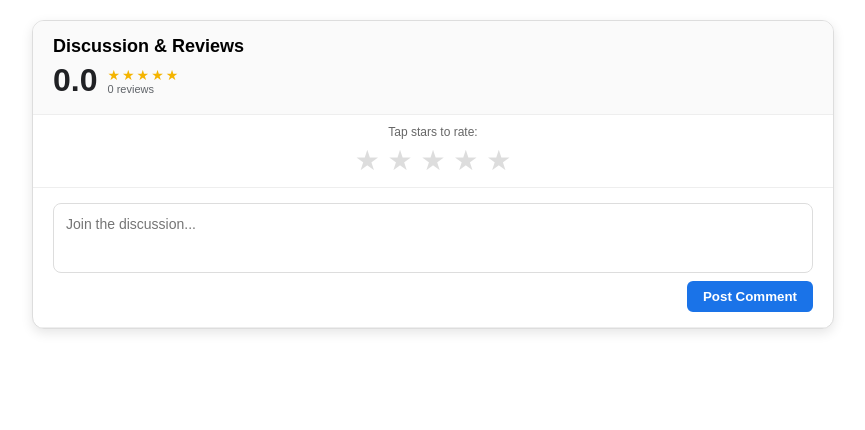
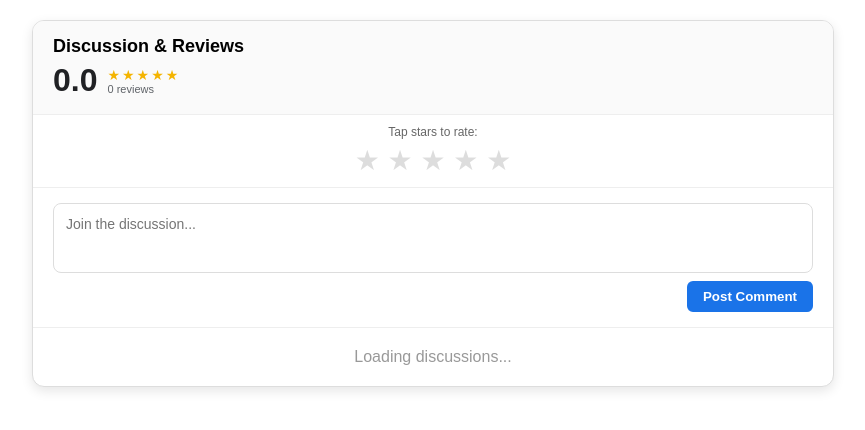
Before and after one commit to HimanshuTyagiJi/TyagiCore, a Jekyll site: the page Comment.html, which Jekyll copies as it is, in a window 1280 px wide. Shown: the top 430 px of the page, without its empty margins (207-1072 px from the left). Built offline with Jekyll 4.4.1, drawn with Linux system fonts in a browser that asks for light colours; some of the changed lines change nothing that is shown.

Commit message:
Update Comment.html

```diff
--- a/Comment.html
+++ b/Comment.html
@@ -37,11 +37,13 @@
   <div id="tc-main-editor" class="tc-editor-box">
     <textarea id="tc-input" placeholder="Join the discussion..."></textarea>
     <div style="text-align:right; margin-top:8px;">
-      <button onclick="handleAction('0')" class="tc-post-btn">Post Comment</button>
+      <button id="main-post-btn" onclick="handleAction('0')" class="tc-post-btn">Post Comment</button>
     </div>
   </div>
 
-  <div id="tc-feed" class="tc-feed"></div>
+  <div id="tc-feed" class="tc-feed">
+    <div style="padding:20px; text-align:center; color:#999;">Loading discussions...</div>
+  </div>
 </div>
 
 <style>
@@ -57,13 +59,14 @@
   .tc-u-name { font-size: 12px; font-weight: bold; max-width: 80px; overflow: hidden; text-overflow: ellipsis; white-space: nowrap; }
   .tc-logout-btn { border:none; background:none; color:#d93025; font-size:10px; cursor:pointer; font-weight:bold; }
   .tc-user-rate-box { padding: 10px; text-align: center; border-bottom: 1px solid #eee; }
-  .tc-stars-input { font-size: 28px; color: #ddd; cursor: pointer; }
+  .tc-stars-input { font-size: 28px; color: #ddd; cursor: pointer; user-select: none; }
   .tc-s.active { color: #f4b400; }
   .tc-editor-box { padding: 15px 20px; border-bottom: 1px solid #eee; }
-  textarea { width: 100%; height: 70px; padding: 12px; border: 1px solid #ddd; border-radius: 8px; resize: none; box-sizing: border-box; font-family: inherit; font-size: 14px; outline: none; }
+  textarea { width: 100%; height: 70px; padding: 12px; border: 1px solid #ddd; border-radius: 8px; resize: none; box-sizing: border-box; font-family: inherit; font-size: 14px; outline: none; transition: border 0.2s; }
   textarea:focus { border-color: #1a73e8; }
   .tc-post-btn { background: #1a73e8; color: #fff; border: none; padding: 8px 16px; border-radius: 6px; cursor: pointer; font-weight: bold; }
-  .tc-card { padding: 15px 20px; border-bottom: 1px solid #f1f1f1; }
+  .tc-post-btn:disabled { background: #ccc; cursor: not-allowed; }
+  .tc-card { padding: 15px 20px; border-bottom: 1px solid #f1f1f1; position: relative; }
   .tc-card.reply { margin-left: 45px; border-left: 2px solid #ddd; background: #fcfcfc; }
   .tc-card-pfp { width: 32px; height: 32px; border-radius: 50%; vertical-align: middle; margin-right: 10px; }
   .tc-admin-badge { background: #1a73e8; color: white; font-size: 9px; padding: 2px 5px; border-radius: 3px; margin-left: 5px; font-weight: bold; }
@@ -90,7 +93,7 @@
     const saved = localStorage.getItem("tc_rate_" + location.pathname);
     if (saved) { currentRating = parseInt(saved); paintStars(currentRating); }
     sync();
-    setInterval(() => { if (!isTyping) sync(); }, 5000);
+    setInterval(() => { if (!isTyping) sync(); }, 8000);
   }
 
   window.onGoogleAuth = function(res) {
@@ -105,71 +108,106 @@
   window.hoverStar = (n) => { if (!isTyping && currentRating === 0) paintStars(n); };
   window.resetStar = () => { paintStars(currentRating); };
   window.handleStar = (n) => {
-    if (!user) return alert("Login to rate!");
+    if (!user) return alert("Please Login to rate!");
     currentRating = n;
     localStorage.setItem("tc_rate_" + location.pathname, n);
     paintStars(n);
-    fetch(SCRIPT_URL, { method: "POST", body: JSON.stringify({ url: location.pathname, email: user.e, rating: n, comment: "__RATING_ONLY__" }), mode: "no-cors" });
+    sendToScript({ url: location.pathname, email: user.e, rating: n, comment: "__RATING_ONLY__" });
   };
 
-  function paintStars(n) { document.querySelectorAll(".tc-s").forEach((s, i) => { s.classList.toggle("active", i < n); }); }
+  function paintStars(n) {
+    document.querySelectorAll(".tc-s").forEach((s, i) => { s.classList.toggle("active", i < n); });
+  }
 
-  window.handleAction = function(pid, mode, rowId) {
+  window.handleAction = async function(pid, mode, rowId) {
     if (!user) return alert("Please Login!");
+    const btn = event.target;
     const inputId = mode === "edit" ? "edit-in-" + rowId : (pid === "0" ? "tc-input" : "reply-in-" + pid);
     const inputEl = document.getElementById(inputId);
     const msg = inputEl.value.trim();
     if (!msg) return;
 
-    const payload = { url: location.pathname, name: user.n, email: user.e, pic: user.p, comment: msg, parentId: pid, rating: currentRating };
+    btn.disabled = true;
+    btn.innerText = "Processing...";
+
+    const payload = {
+      url: location.pathname,
+      name: user.n,
+      email: user.e,
+      pic: user.p,
+      comment: msg,
+      parentId: pid,
+      rating: currentRating
+    };
     if (mode === "edit") { payload.action = "edit"; payload.rowId = rowId; }
 
-    fetch(SCRIPT_URL, { method: "POST", body: JSON.stringify(payload), mode: "no-cors" });
+    await sendToScript(payload);
+
     inputEl.value = "";
     isTyping = false;
-    setTimeout(sync, 1500);
+    btn.disabled = false;
+    btn.innerText = (mode === "edit") ? "Update" : "Post Comment";
+    if(mode !== "new" && document.getElementById("box-" + pid)) document.getElementById("box-" + pid).innerHTML = "";
+
+    sync();
   };
+
+  async function sendToScript(payload) {
+    try {
+      await fetch(SCRIPT_URL, {
+        method: "POST",
+        mode: "no-cors",
+        body: JSON.stringify(payload)
+      });
+    } catch(e) { console.error("Post Error", e); }
+  }
 
   async function sync() {
     try {
-      const r = await fetch(SCRIPT_URL + "?url=" + location.pathname);
+      const r = await fetch(SCRIPT_URL + "?url=" + encodeURIComponent(location.pathname));
       const data = await r.json();
-      serverData = data.comments;
-      updateRatingUI(data.avgRating, data.totalVotes);
+      serverData = data.comments || [];
+      updateRatingUI(data.avgRating || "0.0", data.totalVotes || 0);
       render();
-    } catch(e) {}
+    } catch(e) { console.error("Sync Error", e); }
   }
 
   function updateRatingUI(avg, total) {
     document.getElementById("tc-avg-num").innerText = avg;
     document.getElementById("tc-total-votes").innerText = total + " reviews";
-    var stars = "";
-    for (var i = 1; i <= 5; i++) stars += i <= Math.round(avg) ? "★" : "☆";
+    let stars = "";
+    for (let i = 1; i <= 5; i++) stars += i <= Math.round(parseFloat(avg)) ? "★" : "☆";
     document.getElementById("tc-avg-stars").innerText = stars;
   }
 
   function render() {
     const feed = document.getElementById("tc-feed");
+    if (serverData.length === 0) {
+      feed.innerHTML = '<div style="padding:20px; text-align:center; color:#999;">No comments yet. Be the first!</div>';
+      return;
+    }
     const mains = serverData.filter(c => c.parentId == "0").reverse();
     feed.innerHTML = mains.map(m => renderCard(m, serverData)).join("");
   }
 
   function renderCard(c, list) {
-    // Admin check GS se aa raha hai, aur ownership email se
     const isOwner = user && user.e === c.email;
     const canManage = c.isAdmin || isOwner;
+    const starStr = c.userRating > 0 ? '<span style="color:#f4b400;font-size:10px;margin-left:8px;">' + "★".repeat(c.userRating) + '</span>' : "";
 
     let html = '<div class="tc-card ' + (c.parentId !== "0" ? "reply" : "") + '">'
       + '<div><img src="' + c.pic + '" class="tc-card-pfp"><span style="font-weight:bold;font-size:14px;">' + c.name + '</span>'
       + (c.isAdmin ? '<span class="tc-admin-badge">ADMIN ⭐</span>' : '')
-      + '<small style="float:right;color:#999;">' + c.date + '</small></div>'
-      + '<div style="margin:8px 0 0 42px;font-size:14px;color:#333;" id="body-' + c.rowId + '">' + c.comment + '</div>'
+      + starStr
+      + '<small style="float:right;color:#999;font-size:10px;">' + c.date + '</small></div>'
+      + '<div style="margin:8px 0 0 42px;font-size:14px;color:#333;line-height:1.4;" id="body-' + c.rowId + '">' + c.comment + '</div>'
       + '<div class="tc-actions"><span onclick="checkAuthAndOpen(\'' + c.rowId + '\',\'reply\')">Reply</span>'
       + (canManage ? '<span onclick="checkAuthAndOpen(\'' + c.rowId + '\',\'edit\')">Edit</span>' : '')
       + (canManage ? '<span style="color:#d93025" onclick="deleteMsg(\'' + c.rowId + '\')">Delete</span>' : '')
       + '</div><div id="box-' + c.rowId + '" class="tc-inline-box"></div></div>';
 
-    list.filter(r => r.parentId == c.rowId).forEach(r => { html += renderCard(r, list); });
+    const replies = list.filter(r => r.parentId == c.rowId);
+    replies.forEach(r => { html += renderCard(r, list); });
     return html;
   }
 
@@ -190,11 +228,12 @@
         + '<button onclick="isTyping=false;this.parentElement.parentElement.innerHTML=\'\'" style="background:none;border:none;cursor:pointer;font-size:12px;margin-right:10px;">Cancel</button>'
         + '<button class="tc-post-btn" onclick="handleAction(\'0\',\'edit\',\'' + id + '\')">Update</button></div>';
     }
+    box.querySelector('textarea').focus();
   };
 
   window.deleteMsg = async (id) => {
     if (!confirm("Delete permanently?")) return;
-    await fetch(SCRIPT_URL, { method: "POST", body: JSON.stringify({ action: "delete", rowId: id, userEmail: user.e }), mode: "no-cors" });
+    await sendToScript({ action: "delete", rowId: id, userEmail: user.e });
     sync();
   };
 
```
